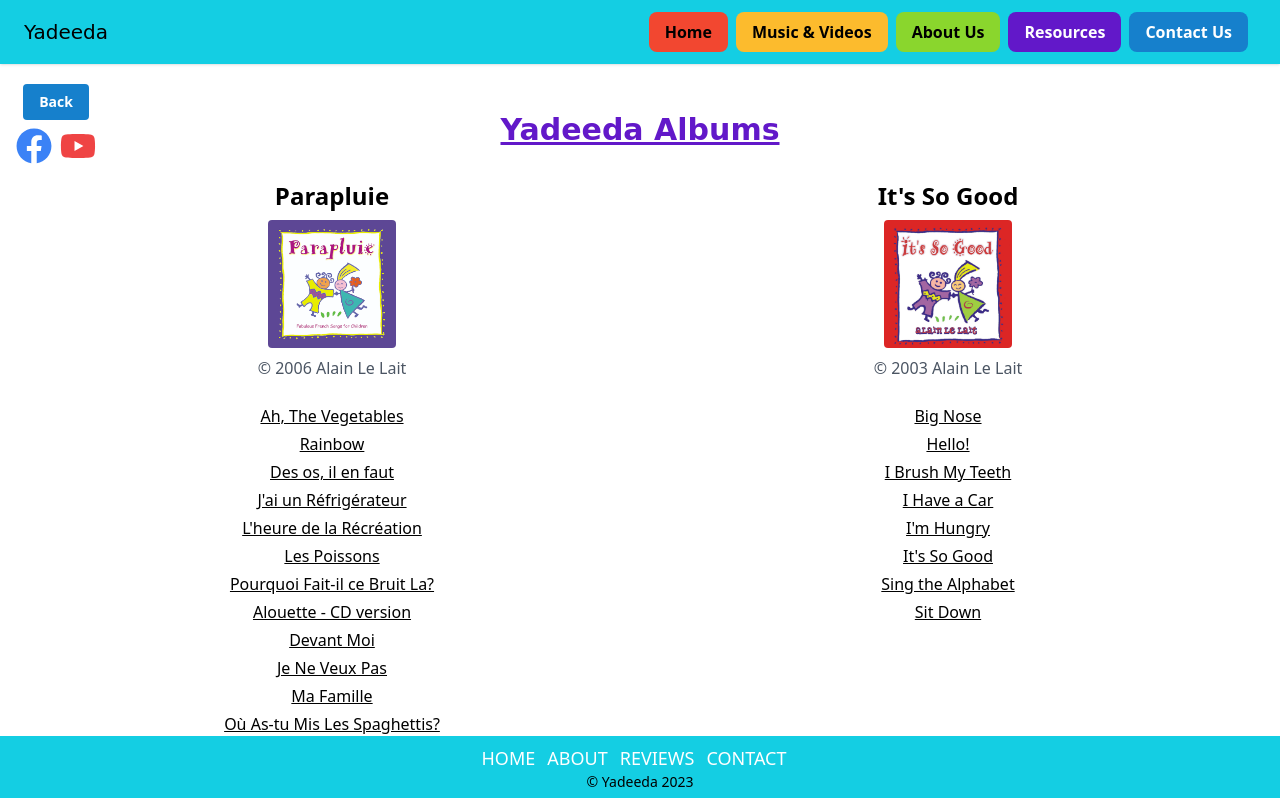
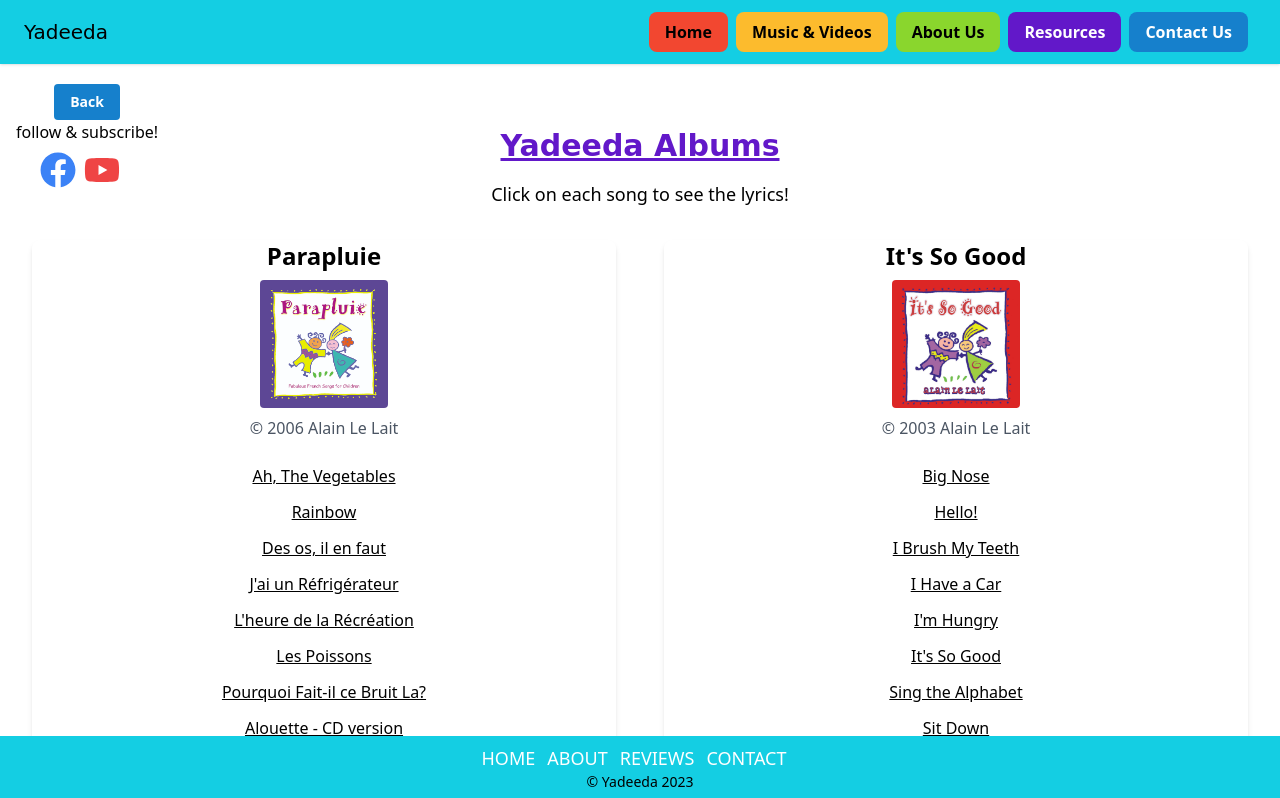
Before and after one commit to sjlelait/yadeeda, a React (Create React App) app: page /songs in a window 1280 px wide. Shown: the top 798 px of the page. Built offline with nearby package versions, Linux system fonts and the light colour scheme.

Commit message:
wip: edits styling throughout

```diff
--- a/src/components/NavButtons.js
+++ b/src/components/NavButtons.js
@@ -26,7 +26,8 @@ const NavButtons = (props) =>  {
                 Back
                 </button>
             )}
-            <div className="flex mt-2">
+            <p className="hidden md:block">follow & subscribe!</p>
+            <div className="flex mt-2 md:ml-6 ">
                 <a
                     href="https://www.facebook.com/AlainLeLait.Yadeeda"
                     target="_blank"
--- a/src/pages/Music.js
+++ b/src/pages/Music.js
@@ -8,9 +8,12 @@ import PurchaseButtons from '../components/PurchaseButtons';
 const Music = (props) => {
     return (
         <div>
-            <h1 className="text-xl mt-24 md:text-xl lg:text-3xl font-bold font-homeP text-ydPurple">Music & Videos by</h1>
-            <p className="text-xl mt-2 mb-10 md:text-xl lg:text-3xl font-bold font-homeP text-ydPurple">Alain Le Lait</p>
-            <p>Lyrics to all Songs found under "Songs From Albums" below</p>
+            <div className="text-xl md:text-3xl font-bold font-homeP text-ydPurple">
+                <h1 className="mt-20 md:mt-24">Music & Videos by</h1>
+                <p className="mt-2 mb-8 md:mb-10">Alain Le Lait</p>
+            </div>
+            <div className="bg-white rounded-lg shadow-md overflow-hidden">
+                <p className="mb-8 mt-2">Lyrics to all Songs found under "Songs From Albums" below</p>
                 <div className="grid gridMV grid-cols-1 sm:grid-cols-2 md:grid-cols-2 lg:grid-cols-2 md:mt-38 gap-4 md:mt-20 md:gap-x-0">
                     <Link to="/videos" className="flex flex-col items-center mb-4">
                         <img src={BigNose} alt='Videos' className="w-32 h-32 object-cover mb-2 md:w-48 md:h-48 rounded" />
@@ -25,6 +28,7 @@ const Music = (props) => {
                         <h3 className="text-lg font-semibold">Adult Music</h3>
                     </Link>
                 </div>
+            </div>
             <div className="mt-auto">
                 <PurchaseButtons />
             </div>
--- a/src/pages/Songs.js
+++ b/src/pages/Songs.js
@@ -14,16 +14,17 @@ const Songs = () => {
     }, {});
 
     return (
-        <div>
-            <h1 className="text-2xl mt-24 mb-8 text-2xl md:mt-12 md:text-3xl font-bold font-homeP underline text-ydPurple">Yadeeda Albums</h1>
-            <div className="grid grid-cols-1 gap-4 md:grid-cols-2 md:gap-y-8">
+        <div className="mt-28 md:mt-16">
+            <h1 className="text-2xl mb-2 text-2xl md:mt-12 md:text-3xl font-bold font-homeP underline text-ydPurple">Yadeeda Albums</h1>
+            <p className="text-lg mb-8 mt-4">Click on each song to see the lyrics!</p>
+            <div className="grid grid-cols-1 gap-12 md:grid-cols-2 md:gap-y-8">
             {Object.entries(albums).map(([album, { image, copyright, title, songs }], index) => (
-                <div key={index} className="flex flex-col items-center mb-8">
+                <div key={index} className="flex flex-col items-center mb-8 bg-white rounded-lg shadow-md overflow-hidden">
                     <h1 className="text-2xl font-semibold mb-2">{title}</h1>
                     <img src={image} alt={title} className="w-32 h-32 object-cover mb-2 rounded" />
                     <h3 className="text-md text-gray-600 mb-6">{copyright}</h3>
                     {songs.map((song) => (
-                        <Link to={`/song/${song.id}`} key={song.id} className="text-base hover:text-ydBlue underline mb-1">
+                        <Link to={`/song/${song.id}`} key={song.id} className="text-base hover:text-ydBlue underline mb-3">
                         {song.titleF || song.titleE}
                         </Link>
                     ))}
```
Lines whose indentation alone changed are shown as unchanged.
